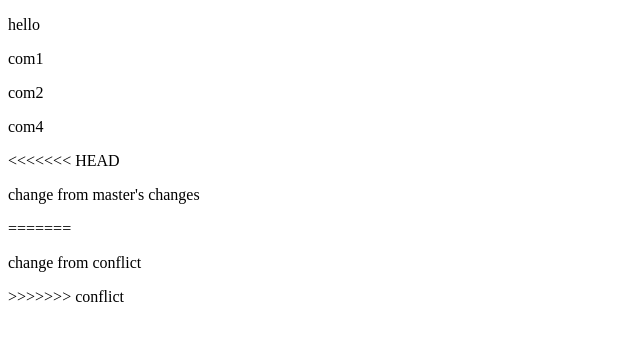
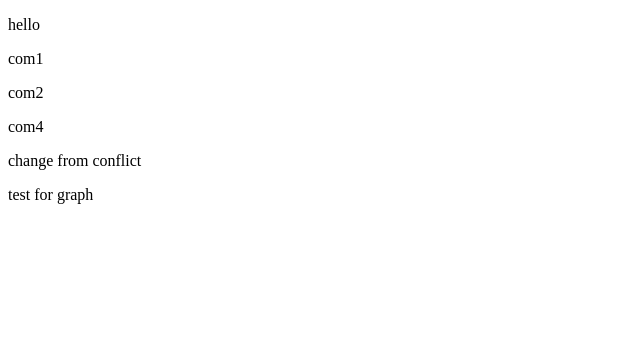
Before and after one commit to frontend132/lect1, a plain HTML site: page index.html in a window 1280 px wide. Shown: the whole page, without its empty margins (0-640 px from the left). Drawn offline with Linux system fonts and the light colour scheme.

Commit message:
Commit for graph

```diff
--- a/index.html
+++ b/index.html
@@ -10,11 +10,8 @@
 	<p>com1</p>
 	<p>com2</p>
 	<p>com4</p>
-<<<<<<< HEAD
-	<p>change from master's changes</p>
-=======
 	<p>change from conflict</p>
->>>>>>> conflict
+	<p>test for graph</p>
 
 
 
```
